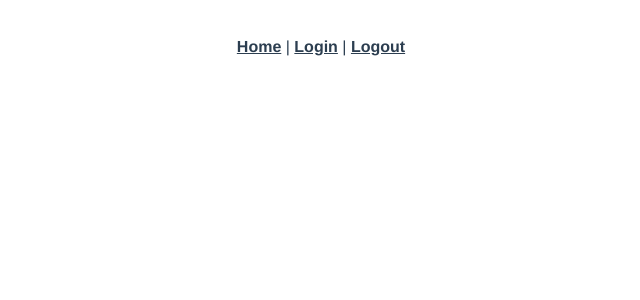
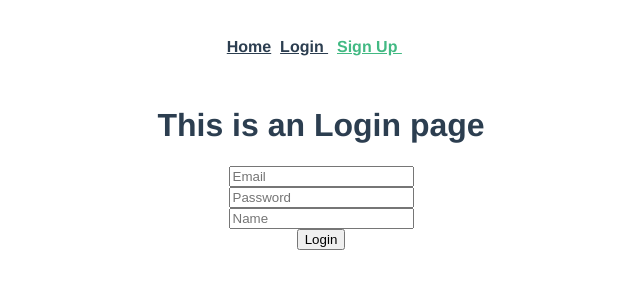
Before and after one commit to leomet07/credit-card-node, a Vue app in the folder client/: page /signup in a window 1280 px wide. Shown: the top 300 px of the page, without its empty margins (319-959 px from the left). Built offline with nearby package versions, Linux system fonts and the light colour scheme.

Commit message:
Sign up page added

```diff
--- a/client/src/App.vue
+++ b/client/src/App.vue
@@ -1,9 +1,17 @@
 <template>
     <div id="app">
         <div id="nav">
-            <router-link to="/">Home</router-link> |
-            <router-link to="/login">Login</router-link> |
-            <a href="#" v-on:click="logout">Logout</a>
+            <router-link to="/">Home</router-link>&nbsp;
+            <router-link v-if="!$global.logged_in" to="/login"
+                >Login </router-link
+            >&nbsp;
+
+            <router-link v-if="!$global.logged_in" to="/signup"
+                >Sign Up </router-link
+            >&nbsp;
+
+            <a href="#" v-if="$global.logged_in" v-on:click="logout">Logout </a
+            >&nbsp;
         </div>
         <router-view />
     </div>
--- a/client/src/router/index.js
+++ b/client/src/router/index.js
@@ -16,6 +16,13 @@ const routes = [{
     // this generates a separate chunk (about.[hash].js) for this route
     // which is lazy-loaded when the route is visited.
     component: () => import( /* webpackChunkName: "about" */ '../views/Login.vue')
+  }, {
+    path: '/signup',
+    name: 'SignUp',
+    // route level code-splitting
+    // this generates a separate chunk (about.[hash].js) for this route
+    // which is lazy-loaded when the route is visited.
+    component: () => import( /* webpackChunkName: "about" */ '../views/SignUp.vue')
   }
 ]
 
--- /dev/null
+++ b/client/src/views/SignUp.vue
@@ -0,0 +1,112 @@
+SS<template>
+    <div class="login">
+        <h1>This is an Login page</h1>
+        <div id="secure" v-if="!$global.logged_in">
+            <input
+                id="email_signup"
+                ref="email_signup"
+                type="email"
+                name="email"
+                placeholder="Email"
+                autocomplete="off"
+                required
+            />
+            <br />
+            <input
+                id="password_signup"
+                ref="password_signup"
+                type="password"
+                name="password"
+                placeholder="Password"
+                autocomplete="off"
+                required
+            />
+            <br />
+            <input
+                id="name_signup"
+                ref="name_signup"
+                type="name"
+                name="name"
+                placeholder="Name"
+                autocomplete="off"
+                required
+            />
+            <br />
+            <input v-on:click="signup" type="submit" value="Login" />
+        </div>
+    </div>
+</template>
+
+<script>
+export default {
+    name: "App",
+    components: {},
+    methods: {
+        signup: async function() {
+            console.log("Submitted");
+            const email = this.$refs.email_signup.value;
+            const password = this.$refs.password_signup.value;
+            const name = this.$refs.name_signup.value;
+            console.log(email, password, name);
+
+            await this.signup_request(email, password, name);
+        },
+        signup_request: async function(email, password, name) {
+            var myHeaders = new Headers();
+            myHeaders.append("Content-Type", "application/json");
+
+            var raw = JSON.stringify({
+                email: email,
+                password: password,
+                name: name,
+            });
+
+            var requestOptions = {
+                method: "POST",
+                headers: myHeaders,
+                body: raw,
+                redirect: "follow",
+            };
+
+            let r = null;
+
+            try {
+                await fetch(
+                    "http://127.0.0.1:3000/api/user/register/",
+                    requestOptions
+                )
+                    .then((response) => response.text())
+                    .then((result) => {
+                        result = JSON.parse(result);
+                        //console.log("Result: " + JSON.stringify(result));
+                        r = result;
+                        this.$global.auth_token = result.token;
+                    });
+            } catch (err) {
+                this.$global.logged_in = false;
+            }
+
+            if (r.logged_in) {
+                this.$global.logged_in = true;
+                window.localStorage.setItem(
+                    "auth-token",
+                    this.$global.auth_token
+                );
+                console.log("AUTH TOKEN", this.$global.auth_token);
+
+                // Redirect to homepage
+                this.$router.push("/");
+            } else {
+                this.$global.logged_in = false;
+                this.$global.auth_token = "";
+                alert(r.message);
+            }
+        },
+    },
+
+    data() {
+        return {};
+    },
+    async created() {},
+};
+</script>
```
